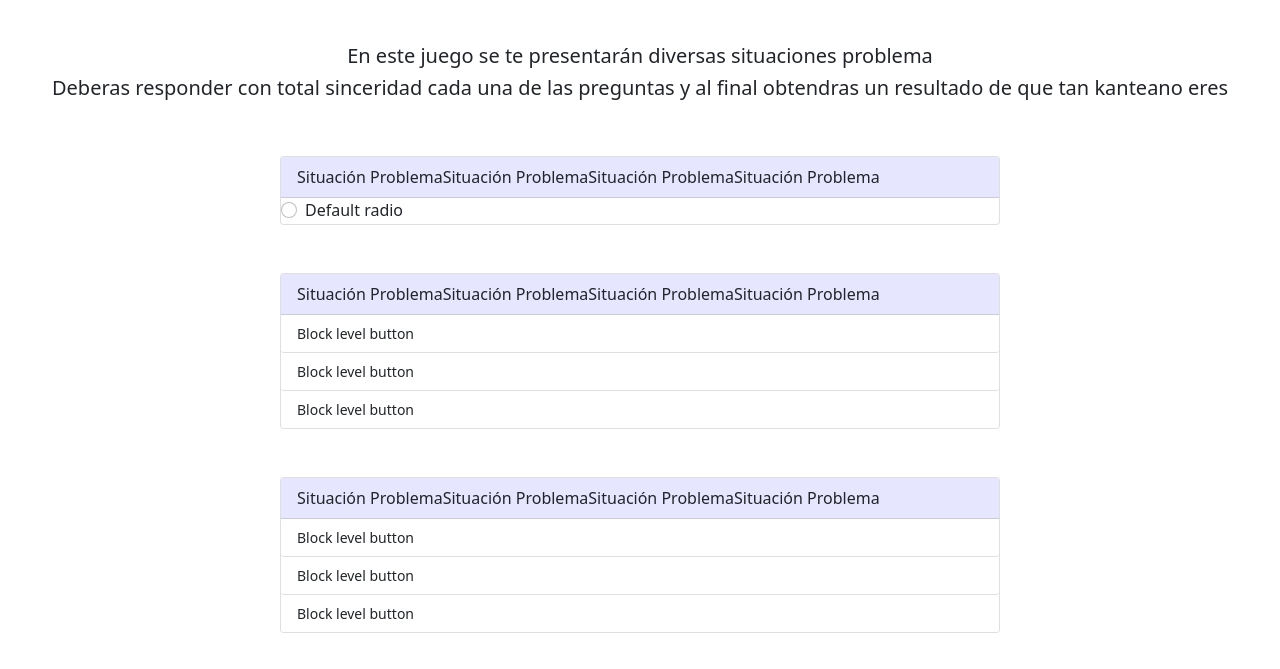
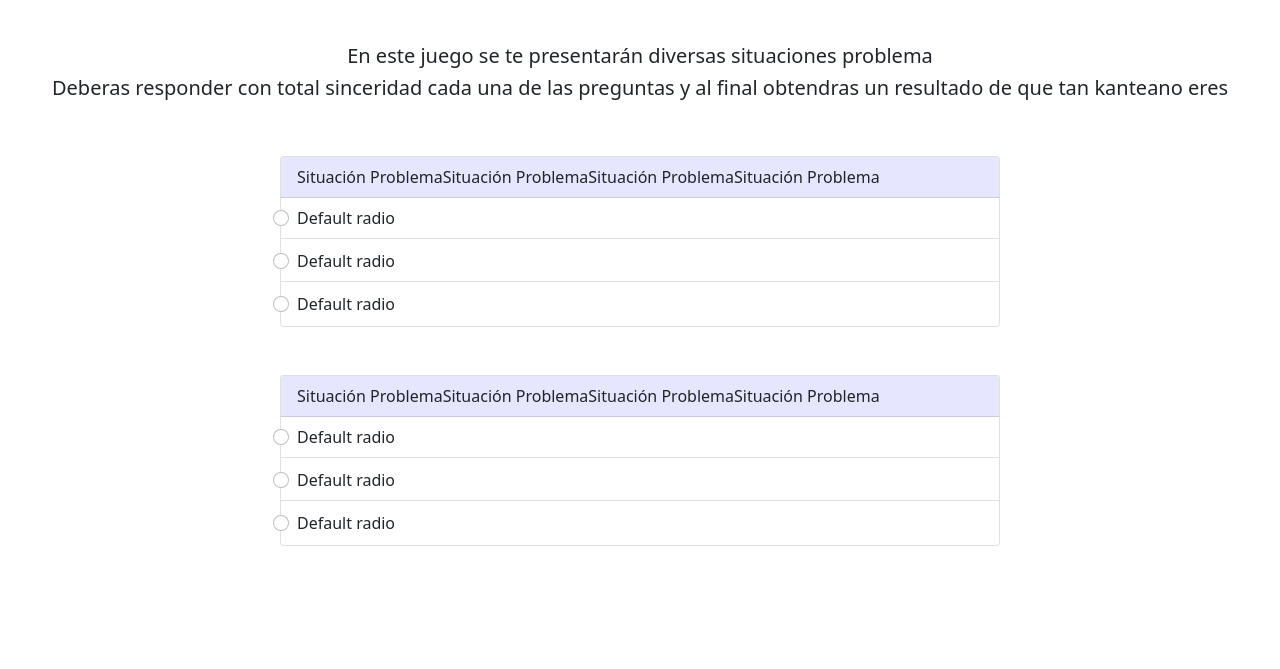
Before and after one commit to buenahora/JuegoFilosofia, a plain HTML site: page index.html in a window 1280 px wide. Shown: the part 137-806 px from the top of the page. Drawn offline with nearby package versions, Linux system fonts and the light colour scheme.

Commit message:
efecto hover y arreglo radios

```diff
--- a/index.html
+++ b/index.html
@@ -24,31 +24,43 @@
     <p class="font-weight-normal text-center h5">Deberas responder con total sinceridad cada una de las preguntas y al final obtendras un resultado de que tan kanteano eres</p>
 
     <div id="containergrandepreguntas">
+
         <div class="card mt-5" style="width: 45rem;">
             <ul class="list-group list-group-flush">
                 <li class="list-group-item">Situación ProblemaSituación ProblemaSituación ProblemaSituación Problema</li>
-                <div class="form-check">
+                <div class="form-check list-group-item">
                     <input class="form-check-input" type="radio" name="flexRadioDefault" id="flexRadioDefault1">
                     <label class="form-check-label" for="flexRadioDefault1">Default radio</label>
                 </div>
+                <div class="form-check list-group-item">
+                    <input class="form-check-input" type="radio" name="flexRadioDefault" id="flexRadioDefault2">
+                    <label class="form-check-label" for="flexRadioDefault2">Default radio</label>
+                </div>
+                <div class="form-check list-group-item">
+                    <input class="form-check-input" type="radio" name="flexRadioDefault" id="flexRadioDefault3">
+                    <label class="form-check-label" for="flexRadioDefault3">Default radio</label>
+                </div>
             </ul>
-          </div>
-          <div class="card mt-5" style="width: 45rem;">
+        </div>
+
+        <div class="card mt-5" style="width: 45rem;">
             <ul class="list-group list-group-flush">
-            <li class="list-group-item">Situación ProblemaSituación ProblemaSituación ProblemaSituación Problema</li>
-            <button type="button" class="btn btn-secondary btn-sm btn-block list-group-item text-left">Block level button</button>
-            <button type="button" class="btn btn-secondary btn-sm btn-block list-group-item text-left">Block level button</button>
-            <button type="button" class="btn btn-secondary btn-sm btn-block list-group-item text-left">Block level button</button>
+                <li class="list-group-item">Situación ProblemaSituación ProblemaSituación ProblemaSituación Problema</li>
+                <div class="form-check list-group-item">
+                    <input class="form-check-input" type="radio" name="flexRadioDefault2" id="flexRadioDefault4">
+                    <label class="form-check-label" for="flexRadioDefault4">Default radio</label>
+                </div>
+                <div class="form-check list-group-item">
+                    <input class="form-check-input" type="radio" name="flexRadioDefault2" id="flexRadioDefault5">
+                    <label class="form-check-label" for="flexRadioDefault5">Default radio</label>
+                </div>
+                <div class="form-check list-group-item">
+                    <input class="form-check-input" type="radio" name="flexRadioDefault2" id="flexRadioDefault6">
+                    <label class="form-check-label" for="flexRadioDefault6">Default radio</label>
+                </div>
             </ul>
-          </div>
-          <div class="card mt-5" style="width: 45rem;">
-            <ul class="list-group list-group-flush">
-            <li class="list-group-item">Situación ProblemaSituación ProblemaSituación ProblemaSituación Problema</li>
-            <button type="button" class="btn btn-secondary btn-sm btn-block list-group-item text-left">Block level button</button>
-            <button type="button" class="btn btn-secondary btn-sm btn-block list-group-item text-left">Block level button</button>
-            <button type="button" class="btn btn-secondary btn-sm btn-block list-group-item text-left">Block level button</button>
-            </ul>
-          </div>
+        </div>
+
     </div>
 
 
--- a/styles.scss
+++ b/styles.scss
@@ -32,4 +32,13 @@ $font: 'Poppins', sans-serif;
     flex-direction: column;
     align-items: center;
     margin-bottom: 5%;
+    .form-check{
+        width: 100%;
+    }
+    .form-check label{
+        width: 100%;
+    }
+    .form-check label:hover{
+        font-weight: 500;
+    }
   }
```
Also changed, not shown: styles.css.
